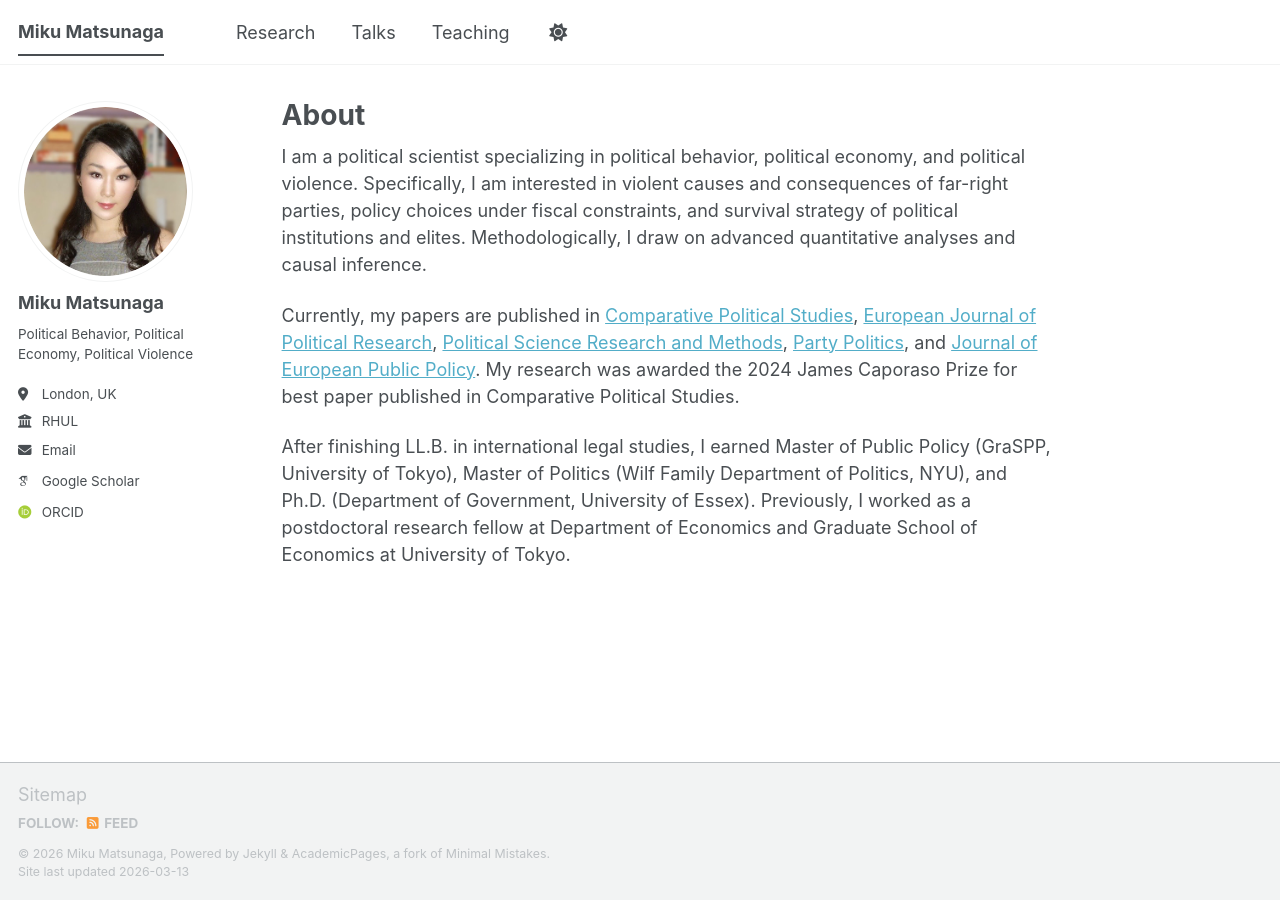
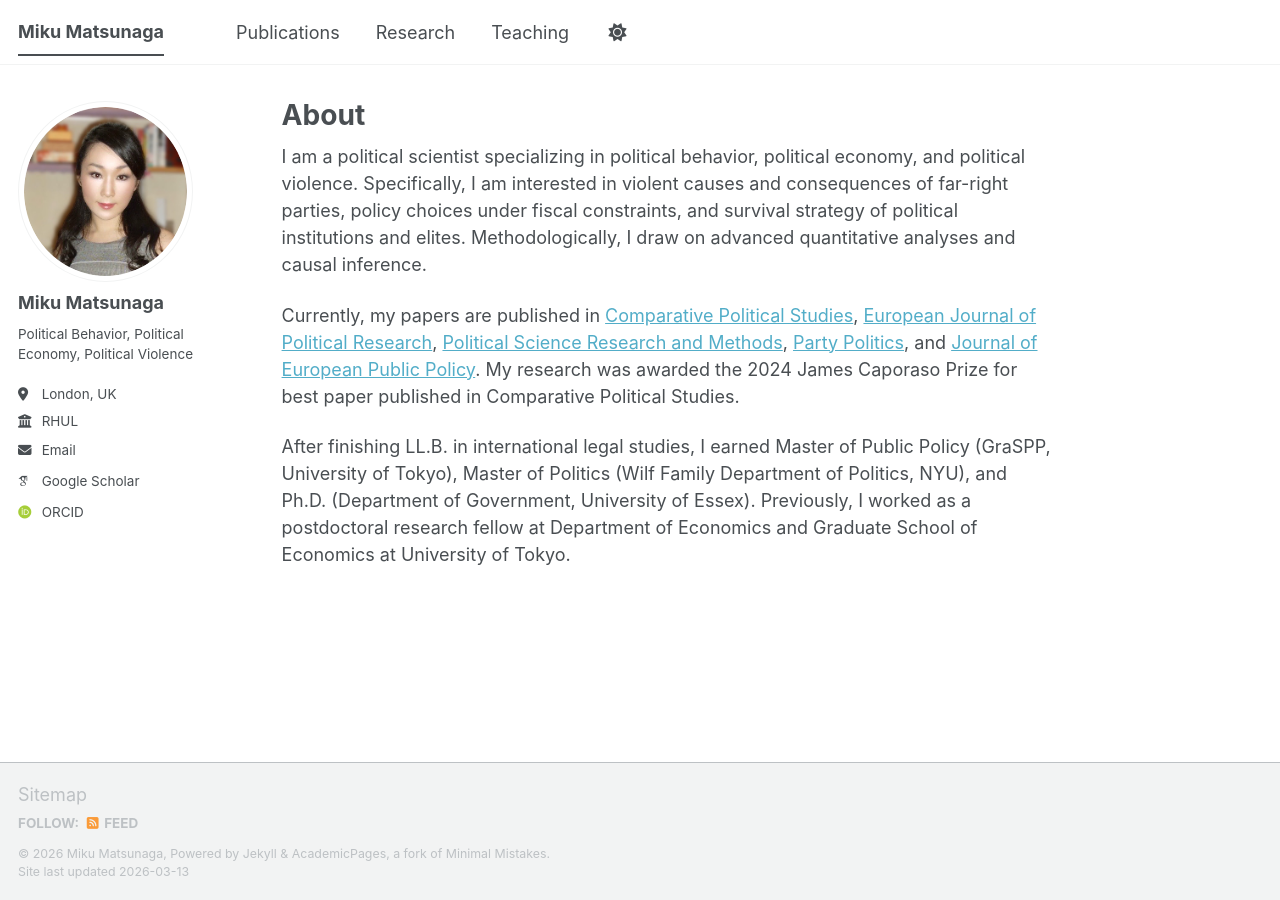
Before and after one commit to mikumatsunaga/mikumatsunaga.github.io, a Jekyll site: the page built from _pages/about.md, in a window 1280 px wide. Built offline with Jekyll 4.4.1, drawn with Linux system fonts in a browser that asks for light colours; some web fonts are replaced; a script bundle is joined from its source files by our own code; library files that are not in the unit come from our copies.

Commit message:
Update navigation.yml

```diff
--- a/_data/navigation.yml
+++ b/_data/navigation.yml
@@ -8,10 +8,10 @@
 #      Markdown formatted page while the second is generated using JSON.
 
 main:
-  - title: "Research"
+  - title: "Publications"
     url: /publications/
 
-  - title: "Talks"
+  - title: "Research"
     url: /talks/
 
   - title: "Teaching"
```
